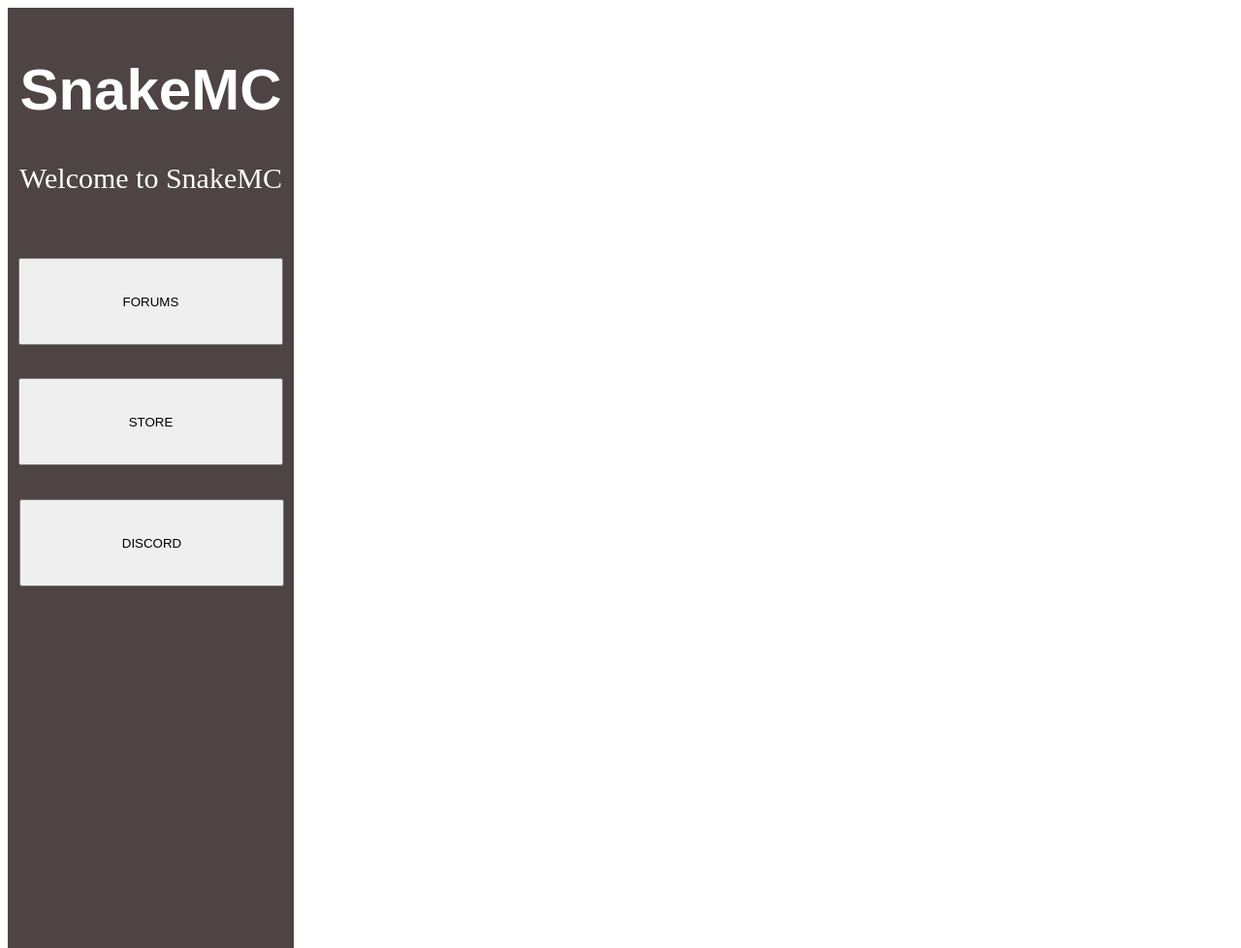
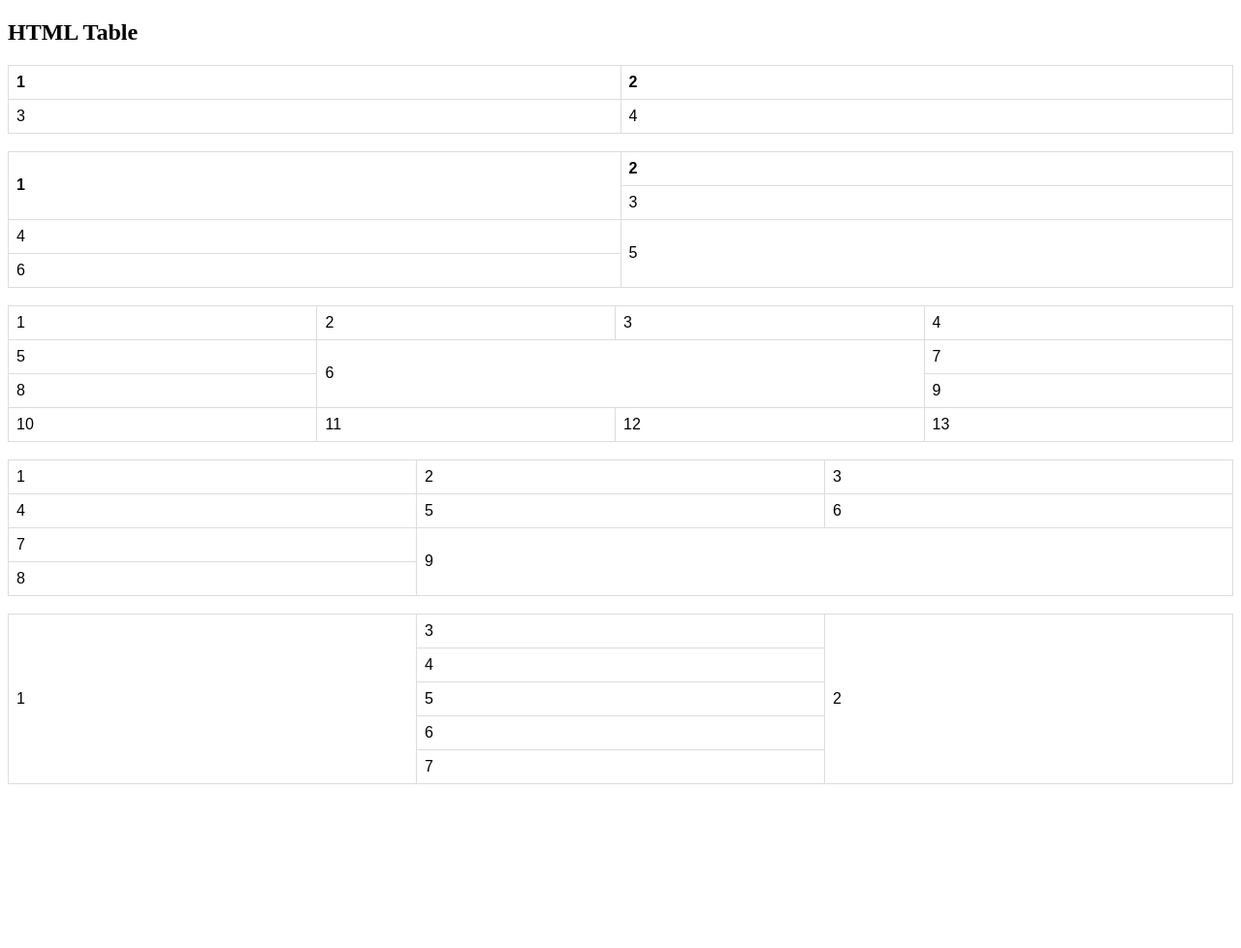
Before and after one commit to SnakeGames/snakeclientweb, a plain HTML site: page index.html in a window 1280 px wide. Shown: the whole page at 97% size. After the commit the page ends 817 px from the top, so only its background shows below. Drawn offline with Linux system fonts and the light colour scheme.

Commit message:
Update index.html

```diff
--- a/index.html
+++ b/index.html
@@ -1,80 +1,126 @@
-<!DOCDYPE html>
-
+<!DOCTYPE html>
+<html>
+<head>
 <style>
-
-.header {
-  width: 275px;
-  height: 950px;
-  padding: 10px;
-  text-align: center;
-  background: #4d4443;
-  color: white;
-  font-size: 30px;
+table {
+  font-family: arial, sans-serif;
+  border-collapse: collapse;
+  width: 100%;
 }
 
-.select {
-	width: 273px;
-	height: 90px;
-	padding: 1px;
-	background: #4d4443;
+td, th {
+  border: 1px solid #dddddd;
+  text-align: left;
+  padding: 8px;
+}
+
+tr:nth-child(even) {
+  background-color: #d;
+}
+</style>
+</head>
+<body>
+
+<h2>HTML Table</h2>
+<!-1>
+<table>
+  <tr>
+    <th>1</th>
+    <th>2</th>
+  </tr>
+  <tr>
+    <td>3</td>
+    <td>4</td>
+</tr>
+</table>
+<br>
+<!-2>
+<table>
+  <tr>
+    <th rowspan=2>1</th>
+    <th colspan=2>2</th>
+  </tr>
+  <tr>
+    <td colspan=1>3</td>
+
+</tr>
+	<td>4</td>
+	<td rowspan=3>5</td>
+<tr>
+	<td>6</td>
 
 
-}
+</table>
+<!-3>
+<br>
+<table>
+<tr>
+<td>1</td>
+<td>2</td>
+<td>3</td>
+<td>4</td>
+</tr>
+<tr>
+<td>5</th>
+<td rowspan=2 colspan=2>6</th>
+<td>7</th>
+</tr>
+<tr>
+<td>8</th>
+<td>9</th>
+</tr>
+<td>10</td>
+<td>11</td>
+<td>12</td>
+<td>13</td>
+</table>
+<!-4>
+<br>
+<table>
+<tr>
+<td>1</td>
+<td>2</td>
+<td>3</td>
+</tr>
+<tr>
+<td>4</td>
+<td>5</td>
+<td>6</td>
+</tr>
+<tr>
+<td rowspan>7</td>
+<td rowspan=2 colspan=2>9</td>
+</tr>
+<tr>
+<td rowspan>8</td>
 
+</tr>
+</table>
+<!-5>
+<br>
+<table>
+<tr>
+<td rowspan=6>1</td>
+</tr>
+<tr>
+<td>3</td>
+<td rowspan=6>2</td>
+</tr>
+<tr>
+<td>4</td>
+</tr>
+<tr>
+<td>5</td>
+</tr>
+<tr>
+<td>6</td>
+</tr>
+<tr>
+<td>7</td>
+</tr>
+</table>
 
-.bg {
-font-family: Arial;
-}
-.img {
-background-image: url('196483.jpg');
+</table>
 
-
-}
-
-h1 {
-font-family: Arial;
-
-}
-
-.button {
-
-font-family: Arial;
-height: 90px;
-width: 273px;
-
-
-</style>
-
-
-
-<html class="img">
-    <title>SnakeMC - Portal</title>
-
-
-
-<head>
-<div class="header">
- <h1>SnakeMC</h1>
- <p>Welcome to SnakeMC</p>
-<div>
-</head>
-<br>
-
-<div class="select">
-    <a href="https://snakemc.net"><button class="button">FORUMS</button><a>
-<div>
-    <br>
-
-    <div>
-        <a href="https://snakemc.net"><button class="button">STORE</button></a>
-
-    </div>
-    <br>
-    <div class="select">
-        <a href="https://snakemc.net/discord"><button class="button">DISCORD</button>
-
-
-
-
-
+</body>
 </html>
```
